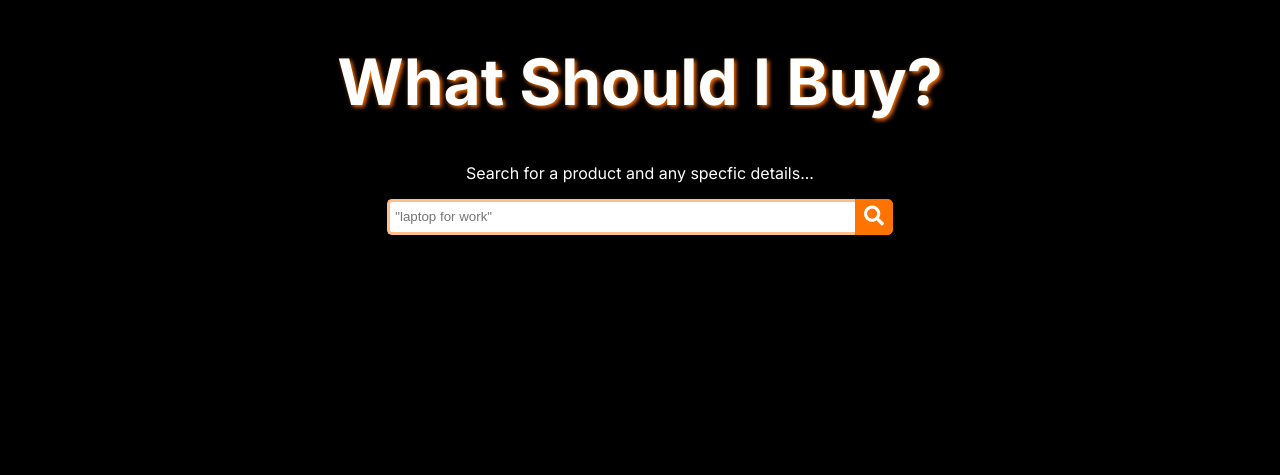
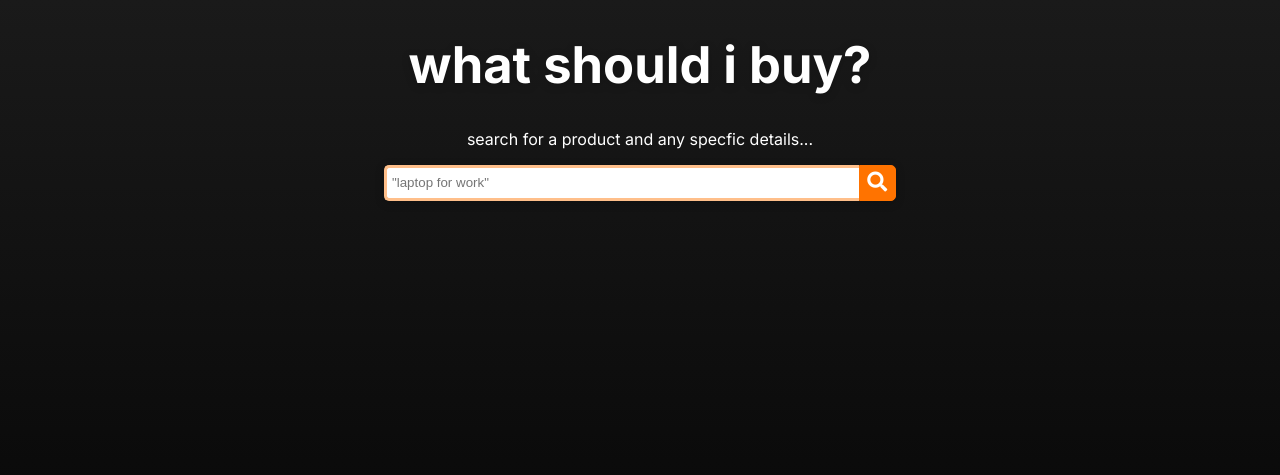
Before and after one commit to k0src/WhatShouldIBuy, a Django app: page / in a window 1280 px wide. Shown: the top 475 px of the page. Run offline with Django 5.2, Linux system fonts and the light colour scheme.

Commit message:
design changes, animations

```diff
--- a/wsib/main/redditsearch.py
+++ b/wsib/main/redditsearch.py
@@ -19,6 +19,8 @@ def get_reddit_responses(input_text):
     query = input_text
 
     products = []
+
+    # RETURN REDDIT COMMENT LINK AS WELL PUT UNDER IMAGE
 
     for submission in subreddit.search(query, sort='best', time_filter='all'):
         if submission.num_comments <= 1:
--- a/wsib/main/static/main/css/style.css
+++ b/wsib/main/static/main/css/style.css
@@ -1,9 +1,20 @@
 h1 {
     font-family: "Inter", sans-serif;
     color: white;
-    text-shadow: 2px 2px 4px #ff7300;
-    font-size: 48pt;
+    font-size: 38pt;
     text-align: center;
+    filter: drop-shadow(0px 2px 4px rgba(0, 0, 0, 0.2));
+    animation: fadeIn 1s ease-in;
+}
+@keyframes fadeIn {
+    0% {
+        opacity: 0;
+        transform: translateY(50%);
+    }
+    100% {
+        opacity: 1;
+        transform: translateY(0);
+    }
 }
 
 body {
@@ -11,7 +22,11 @@ body {
     color: white;
     font-size: 12pt;
     text-align: center;
-    background-color: rgb(0, 0, 0);
+    background-image: linear-gradient(#1a1a1a, #000000);
+    height: 100%;
+    margin: 0;
+    background-repeat: no-repeat;
+    background-attachment: fixed;
 }
 
 #result {
@@ -21,13 +36,13 @@ body {
     text-align: center;
 }
 
-#according {
+/* #according {
     font-family: "Inter", sans-serif;
     color: white;
     font-size: 24px;
-    text-shadow: 2px 2px 4px #ff7300;
+    filter: drop-shadow(0px 2px 4px rgba(0, 0, 0, 0.2));
     text-align: center;
-}
+} */
 
 #loading {
     font-family: "Inter", sans-serif;
@@ -46,7 +61,20 @@ body {
     width: 100%;
     position: relative;
     display: flex;
+    filter: drop-shadow(0px 2px 4px rgba(0, 0, 0, 0.2));
 }
+@keyframes shake {
+    0% { transform: translateX(0); }
+    20% { transform: translateX(-10px); }
+    40% { transform: translateX(10px); }
+    60% { transform: translateX(-10px); }
+    80% { transform: translateX(10px); }
+    100% { transform: translateX(0); }
+  }
+
+  .shake {
+    animation: shake 0.5s ease;
+  }
 
 .searchTerm {
     width: 100%;
@@ -97,6 +125,7 @@ footer a {
 
 .recommendations {
     padding: 5px;
+    animation: fadeIn 1s ease-in;
 }
 
 .recommendations img {
@@ -106,6 +135,7 @@ footer a {
     border: 3px solid transparent;
     border-radius: 5px;
     transition: border-color 0.3s ease;
+    filter: drop-shadow(0px 2px 4px rgba(0, 0, 0, 0.2));
 }
 
 .recommendations h2 {
@@ -113,6 +143,7 @@ footer a {
     color: #ff7300;
     font-size: 20pt;
     text-align: center;
+    filter: drop-shadow(0px 2px 4px rgba(0, 0, 0, 0.2));
 }
 
 .recommendations img:hover {
--- a/wsib/main/static/main/js/script.js
+++ b/wsib/main/static/main/js/script.js
@@ -2,11 +2,20 @@ document.addEventListener('DOMContentLoaded', function() {
     var loadingDiv = document.getElementById('loading');
     loadingDiv.style.display = 'none';
 
-    var accordingDiv = document.getElementById('according');
-    accordingDiv.style.display = 'none';
-
     document.getElementById('searchForm').addEventListener('submit', function(event) {
         event.preventDefault();
+
+        var inputValue = document.getElementById('searchInput').value.trim();
+
+        if (!inputValue) {
+            var searchDiv = document.querySelector('.search');
+            searchDiv.classList.add('shake');
+            setTimeout(function() {
+                searchDiv.classList.remove('shake');
+            }, 500);
+            return;
+        }
+
         loadingDiv.style.display = 'block';
 
         var inputValue = document.getElementById('searchInput').value;
@@ -23,9 +32,6 @@ document.addEventListener('DOMContentLoaded', function() {
         })
         .then(data => {
             loadingDiv.style.display = 'none';
-            accordingDiv.style.display = 'block';
-
-            console.log('Data received:', data);
 
             var resultDiv = document.getElementById('result');
 
@@ -34,8 +40,10 @@ document.addEventListener('DOMContentLoaded', function() {
             data.recommendations.forEach(function(recommendation) {
 
                 var recommendationDiv = document.createElement('div');
+                recommendationDiv.classList.add('recommendations');
 
-                recommendationDiv.classList.add('recommendations');
+                recommendationDiv.style.padding = '10px';
+                recommendationDiv.style.marginBottom = '20px';
 
                 recommendationDiv.innerHTML = `
                     <h2>${recommendation.name}</h2>
@@ -44,7 +52,6 @@ document.addEventListener('DOMContentLoaded', function() {
 
                 resultDiv.appendChild(recommendationDiv);
 
-                console.log('New div created:', recommendation);
             });
         })
         .catch(error => console.error('Error:', error));
--- a/wsib/main/templates/main/index.html
+++ b/wsib/main/templates/main/index.html
@@ -5,7 +5,7 @@
 <head>
     <meta charset="UTF-8">
     <meta name="viewport" content="width=device-width, initial-scale=1.0">
-    <title>What Should I Buy?</title>
+    <title>what should i buy?</title>
     <link rel="shortcut icon" type="image/png" href="{% static 'main/images/favicon.png' %}"/>
     <link rel="preconnect" href="https://fonts.googleapis.com">
     <link rel="preconnect" href="https://fonts.gstatic.com" crossorigin>
@@ -15,8 +15,8 @@
 </head>
 <body>
     <div class="main">
-        <h1>What Should I Buy?</h1>
-        <p>Search for a product and any specfic details...</p>
+        <h1>what should i buy?</h1>
+        <p>search for a product and any specfic details...</p>
         <div class="wrap">
             <form id="searchForm">
                 <div class="search">
@@ -27,9 +27,9 @@
                 </div>
             </form>
         </div>
-        <div id="according">
-            <p>According to the internet, you should buy...</p>
-        </div>
+        <!-- <div id="according">
+            <p>aaccording to the internet, you should buy...</p>
+        </div> -->
         <div id="loading">
             <p>Loading...</p>
         </div>
```
